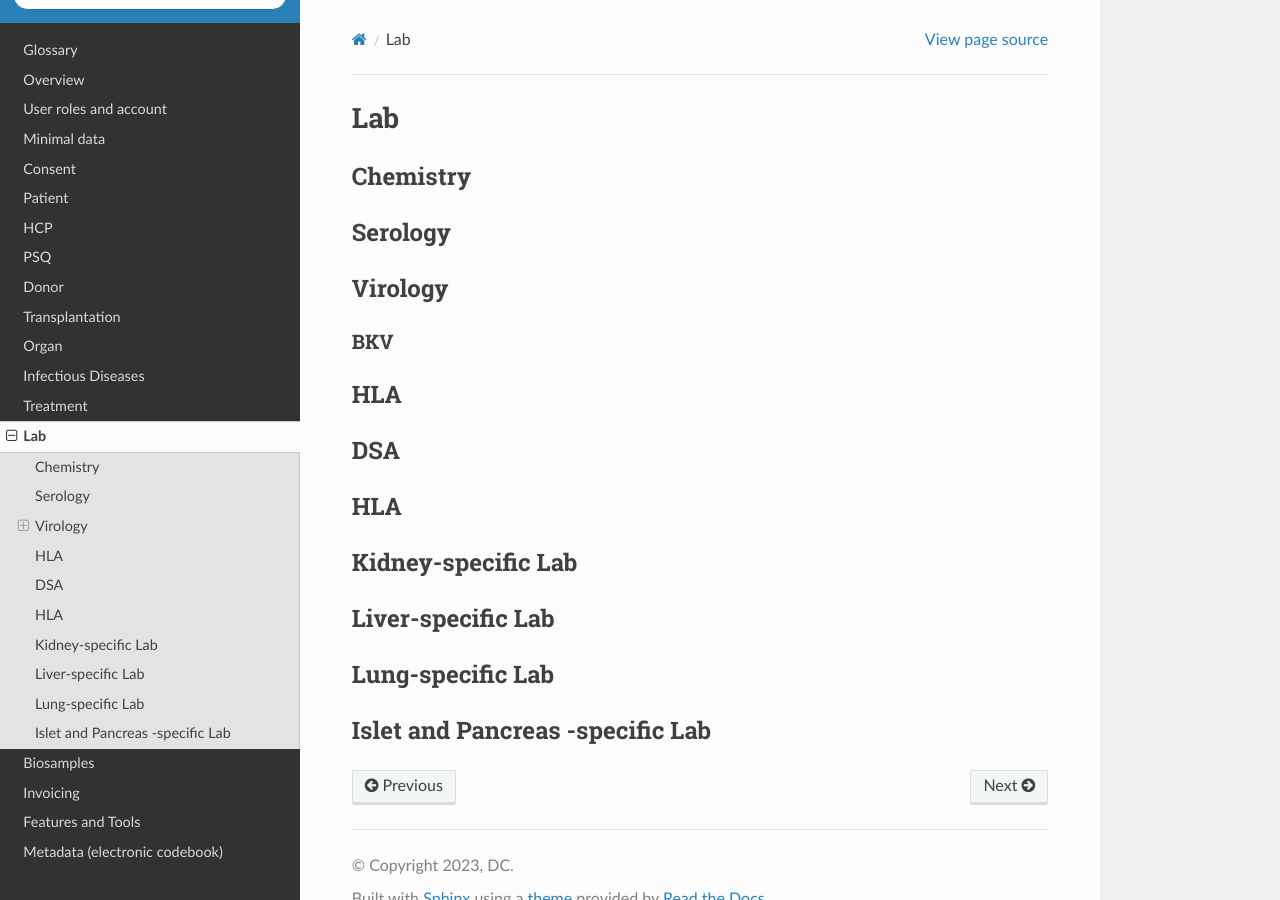
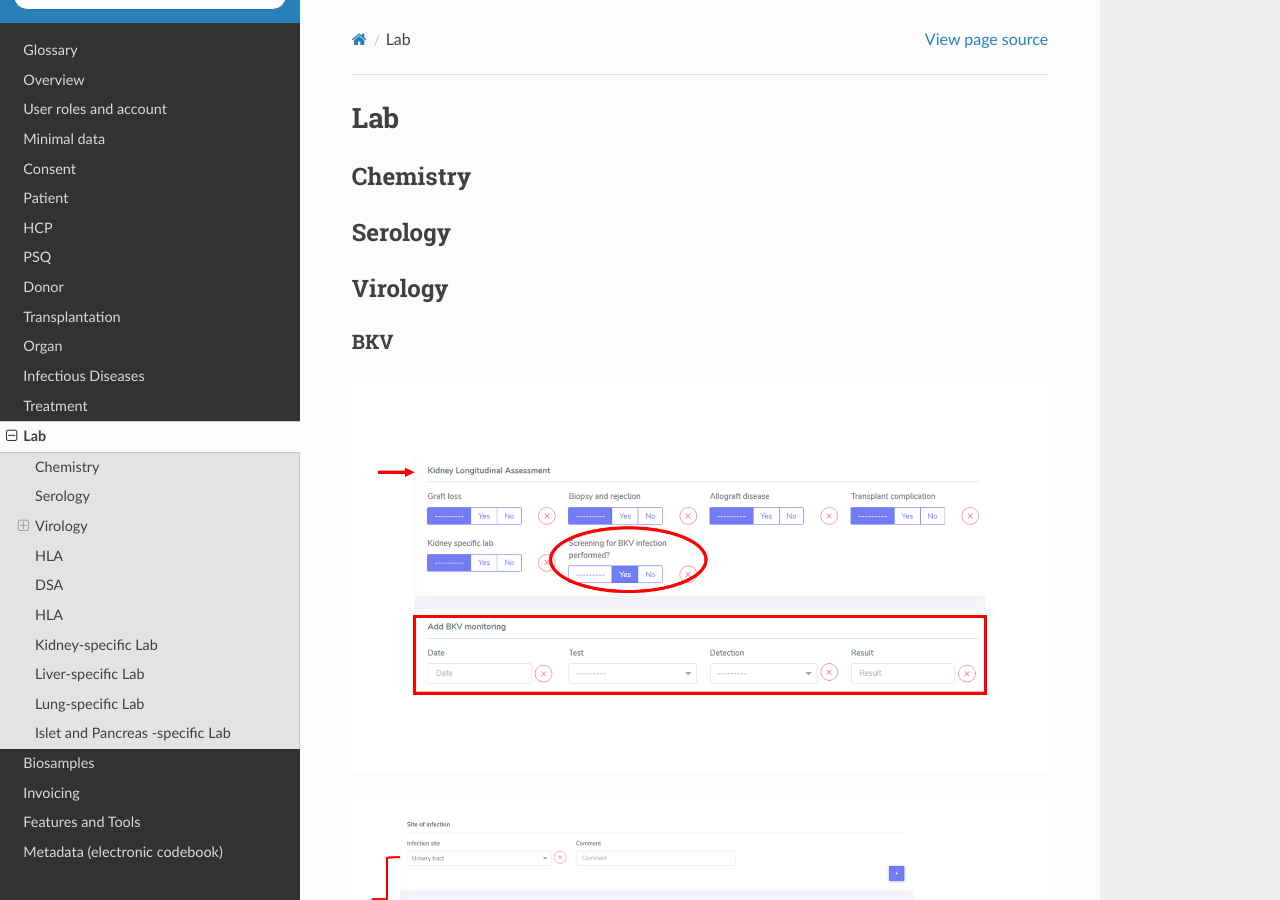
Before and after one commit to swiss-transplant-cohort-study/3LC-user-manual, a Sphinx documentation site: the page built from docs/source/lab.rst, in a window 1280 px wide and 900 px high. Built offline with Sphinx 7.4.7 and the Read the Docs theme 2.0.0, drawn with Linux system fonts in a browser that asks for light colours.

Commit message:
Update lab.rst

```diff
--- a/docs/source/lab.rst
+++ b/docs/source/lab.rst
@@ -12,6 +12,11 @@ Virology
 
 BKV
 ------
+
+.. image:: BKV_KidneyFUP.png
+
+
+.. image:: BKV_InfectionPost.png
 
 HLA
 ***********************
```
